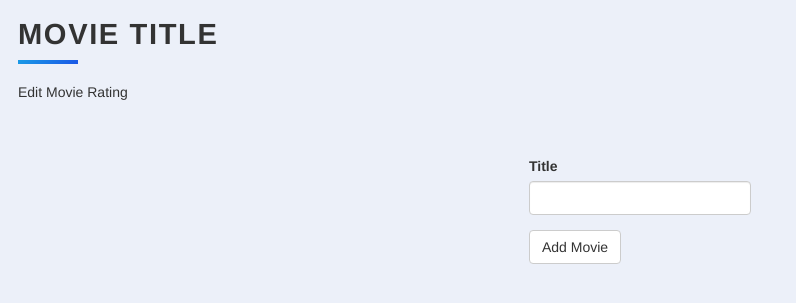
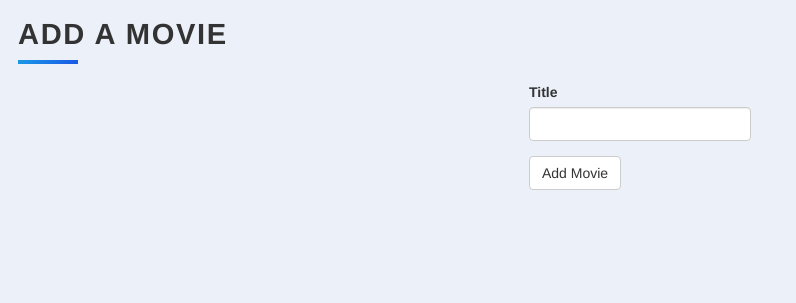
Before and after one commit to anudeep1912/100DaysOfCode, a Flask app: page /add in a window 1280 px wide. Shown: the top 303 px of the page, without its empty margins (0-796 px from the left). Run offline with Flask 2, Linux system fonts and the light colour scheme; some libraries are stand-ins or nearby versions.

Commit message:
Added 64th day project. my movie db

```diff
--- a/64 Top10_Movie_Project/main.py
+++ b/64 Top10_Movie_Project/main.py
@@ -8,6 +8,8 @@ import requests
 
 MOVIE_DB_API_KEY = "27cc31d21b7faa36b053eb3ca40c2ac2"
 MOVIE_DB_SEARCH_URL = "https://api.themoviedb.org/3/search/movie"
+MOVIE_DB_INFO_URL = "https://api.themoviedb.org/3/movie"
+MOVIE_DB_IMAGE_URL = "https://image.tmdb.org/t/p/w500"
 
 app = Flask(__name__)
 app.config['SECRET_KEY'] = '8BYkEfBA6O6donzWlSihBXox7C0sKR6b'
@@ -26,23 +28,22 @@ class Movie(db.Model):
     title = db.Column(db.String(250), unique=True, nullable=False)
     year = db.Column(db.Integer, nullable=False)
     description = db.Column(db.String(250), unique=True, nullable=False)
-    rating = db.Column(db.Float, nullable=False)
-    ranking = db.Column(db.Integer, nullable=False)
-    review = db.Column(db.String(250), nullable=False)
+    rating = db.Column(db.Float, nullable=True)
+    ranking = db.Column(db.Integer, nullable=True)
+    review = db.Column(db.String(250), nullable=True)
     img_url = db.Column(db.String(500), nullable=False)
-
 
     # Optional: this will allow each book object to be identified by its title when printed.
     def __repr__(self):
         return f'<Book {self.title}>'
-db.create_all()
 
 
 class EditForm(FlaskForm):
     # A form Object inheriting from WTForms
     rating = StringField('Your Rating out of 10 E.g. 7.5', validators=[DataRequired()], render_kw={"style": "font-weight: bold;"})
-    review = StringField('Your Review.', validators=[DataRequired()],render_kw={"style": "font-weight: bold;"})
+    review = StringField('Your Review.', validators=[DataRequired()], render_kw={"style": "font-weight: bold;"})
     submit = SubmitField('Done')
+
 
 class AddForm(FlaskForm):
     # A form Object inheriting from WTForms
@@ -50,23 +51,12 @@ class AddForm(FlaskForm):
     submit = SubmitField('Add Movie')
 
 
-# # After adding the new_movie the code needs to be commented out/deleted.
-# # So you are not trying to add the same movie twice.
-# new_movie = Movie(
-#     title="Phone Booth",
-#     year=2002,
-#     description="Publicist Stuart Shepard finds himself trapped in a phone booth, pinned down by an extortionist's sniper rifle. Unable to leave or receive outside help, Stuart's negotiation with the caller leads to a jaw-dropping climax.",
-#     rating=7.3,
-#     ranking=10,
-#     review="My favourite character was the caller.",
-#     img_url="https://image.tmdb.org/t/p/w500/tjrX2oWRCM3Tvarz38zlZM7Uc10.jpg"
-# )
-# db.session.add(new_movie)
-# db.session.commit()
-
 @app.route("/")
 def home():
-    all_movies = Movie.query.all()
+    all_movies = Movie.query.order_by(Movie.rating).all()
+    for i in range(len(all_movies)):
+        all_movies[i].ranking = len(all_movies) - i
+        db.session.commit()
     return render_template("index.html", movies=all_movies)
 
 
@@ -101,9 +91,27 @@ def add():
         response = requests.get(MOVIE_DB_SEARCH_URL, params={"api_key": MOVIE_DB_API_KEY, "query": movie_title})
         data = response.json()["results"]
         return render_template("select.html", options=data)
+    return render_template("add.html", form=add_form)
 
-    return render_template("edit.html", form=add_form)
+
+@app.route("/find", methods=['GET', 'POST'])
+def find():
+    movie_id = request.args.get("id")
+    if movie_id:
+        movie_api_url = f"{MOVIE_DB_INFO_URL}/{movie_id}"
+        response = requests.get(movie_api_url, params={"api_key": MOVIE_DB_API_KEY, "language": "en-US"})
+        data = response.json()
+        new_movie = Movie(
+            title=data["title"],
+            year=data["release_date"].split("-")[0],
+            img_url=f"{MOVIE_DB_IMAGE_URL}{data['poster_path']}",
+            description=data["overview"]
+        )
+        db.session.add(new_movie)
+        db.session.commit()
+        return redirect(url_for('edit', id=new_movie.id))
 
 
 if __name__ == '__main__':
+    db.create_all()
     app.run(debug=True)
--- a/64 Top10_Movie_Project/templates/add.html
+++ b/64 Top10_Movie_Project/templates/add.html
@@ -1,4 +1,5 @@
 {% extends 'bootstrap/base.html' %}
+{% import "bootstrap/wtf.html" as wtf %}
 
 {% block styles %}
   {{ super() }}
@@ -12,5 +13,6 @@
 {% block content %}
 <div class="content">
     <h1 class="heading">Add a Movie</h1>
+    {{ wtf.quick_form(form, novalidate=True) }}
 </div>
 {% endblock %}
--- a/64 Top10_Movie_Project/templates/index.html
+++ b/64 Top10_Movie_Project/templates/index.html
@@ -19,7 +19,7 @@
     {% for movie in movies %}
     <div class="card" >
         <div class="front" style="background-image: url( {{ movie.img_url }} );">
-        <p class="large">1</p>
+            <p class="large"> {{ movie.ranking }} </p>
         </div>
         <div class="back">
             <div>
@@ -33,10 +33,11 @@
 
                 <a href="{{ url_for('edit', id=movie.id) }}" class="button">Update</a>
                 <a href="{{ url_for('delete', id=movie.id) }}" class="button delete-button">Delete</a>
-        {% endfor %}
+
             </div>
         </div>
     </div>
+    {% endfor %}
 </div>
 <div class="container text-center add">
     <a href="{{ url_for('add') }}" class="button">Add Movie</a>
--- a/64 Top10_Movie_Project/templates/select.html
+++ b/64 Top10_Movie_Project/templates/select.html
@@ -16,7 +16,7 @@
 
     {% for movie in options: %}
   <p>
-    <a href="#">{{ movie.title }} - {{movie.release_date}}</a>
+    <a href="{{ url_for('find', id=movie.id) }}">{{ movie.title }} - {{movie.release_date}}</a>
   </p>
   {% endfor %}
 
```
Also changed, not shown: 64 Top10_Movie_Project/top_10_movies.db. Lines whose indentation alone changed are shown as unchanged.
